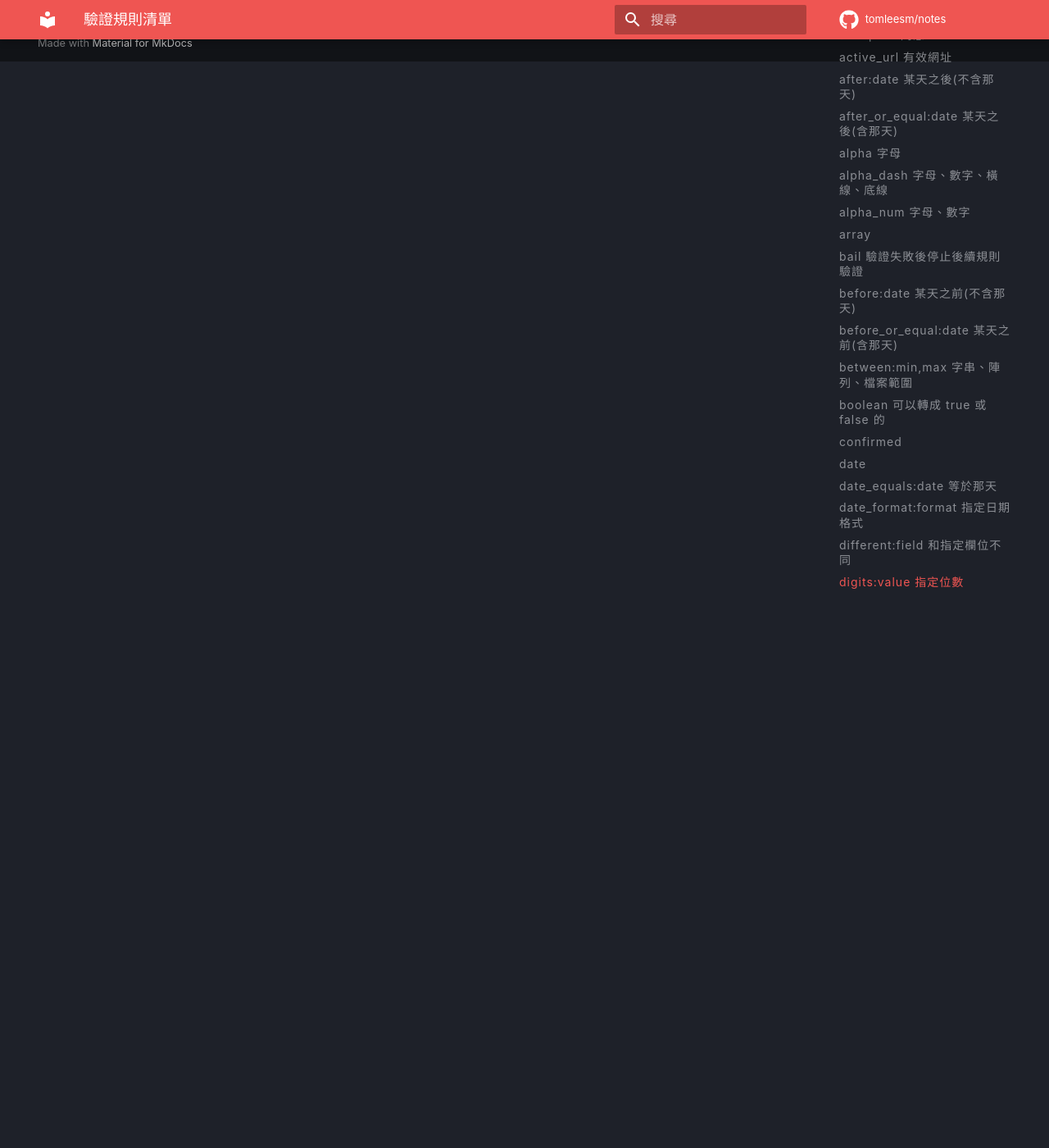
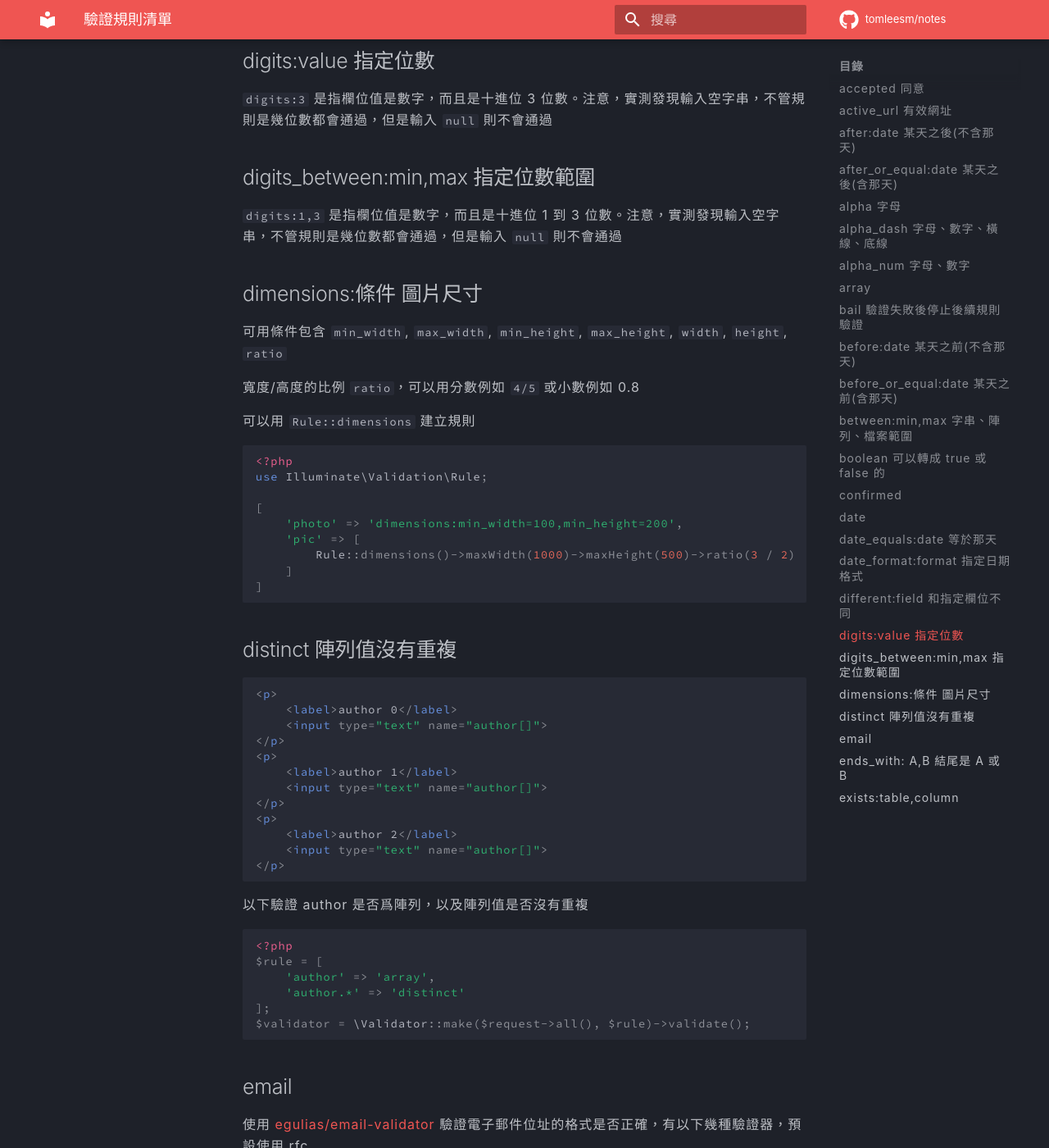
Before and after one commit to tomleesm/notes, an MkDocs documentation site: the page built from docs/laravel/form-validation-rules.md, in a window 1280 px wide and 1400 px high, scrolled down 8092 px. Shown: the whole window at 82% size. Built offline with MkDocs 1.6.1 and Material for MkDocs 9.7.7, drawn with Linux system fonts in a browser that asks for light colours; comment, search, counter and statistics services are not loaded; some of the changed text lies outside the part shown.

Commit message:
Laravel 表單驗證規則：ends_with 完成

````diff
--- a/docs/laravel/form-validation-rules.md
+++ b/docs/laravel/form-validation-rules.md
@@ -44,16 +44,29 @@
 
 ## array
 
-輸入必須是 PHP 陣列，例如以下這樣，但是表單欄位無法產生這樣的輸入，所以實際上無法使用這個規則
+輸入必須是 PHP 陣列，例如以下這樣
+
+``` html
+<p>
+    <label>author 0</label>
+    <input type="text" name="author[]">
+</p>
+<p>
+    <label>author 1</label>
+    <input type="text" name="author[]">
+</p>
+<p>
+    <label>author 2</label>
+    <input type="text" name="author[]">
+</p>
+```
 
 ``` php
 <?php
-$input = [
-    'test' => [ 'A', 'B' ]
+$rule = [
+    'author' => 'array'
 ];
-$rule = [
-    'test' => 'array'
-];
+$validator = \Validator::make($request->all(), $rule)->validate();
 ```
 
 ## bail 驗證失敗後停止後續規則驗證
@@ -251,4 +264,85 @@
 
 ## digits:value 指定位數
 
-`digits:3` 是指欄位值是數字，而且是十進位 3 位數
+`digits:3` 是指欄位值是數字，而且是十進位 3 位數。注意，實測發現輸入空字串，不管規則是幾位數都會通過，但是輸入 `null` 則不會通過
+
+## digits_between:min,max 指定位數範圍
+
+`digits:1,3` 是指欄位值是數字，而且是十進位 1 到 3 位數。注意，實測發現輸入空字串，不管規則是幾位數都會通過，但是輸入 `null` 則不會通過
+
+## dimensions:條件 圖片尺寸
+
+可用條件包含 `min_width`, `max_width`, `min_height`, `max_height`, `width`, `height`, `ratio`
+
+寬度/高度的比例 `ratio`，可以用分數例如 `4/5` 或小數例如 0.8
+
+可以用 `Rule::dimensions` 建立規則
+
+``` php
+<?php
+use Illuminate\Validation\Rule;
+
+[
+    'photo' => 'dimensions:min_width=100,min_height=200',
+    'pic' => [
+        Rule::dimensions()->maxWidth(1000)->maxHeight(500)->ratio(3 / 2)
+    ]
+]
+```
+
+## distinct 陣列值沒有重複
+
+``` html
+<p>
+    <label>author 0</label>
+    <input type="text" name="author[]">
+</p>
+<p>
+    <label>author 1</label>
+    <input type="text" name="author[]">
+</p>
+<p>
+    <label>author 2</label>
+    <input type="text" name="author[]">
+</p>
+```
+
+以下驗證 author 是否爲陣列，以及陣列值是否沒有重複
+
+``` php
+<?php
+$rule = [
+    'author' => 'array',
+    'author.*' => 'distinct'
+];
+$validator = \Validator::make($request->all(), $rule)->validate();
+```
+
+## email
+
+使用 [egulias/email-validator](https://github.com/egulias/EmailValidator) 驗證電子郵件位址的格式是否正確，有以下幾種驗證器，預設使用 rfc
+
+-   `rfc`：`RFCValidation`
+-   `strict`：`NoRFCWarningsValidation`
+-   `dns`：`DNSCheckValidation` (會檢查 @ 之後的網址是否有效，所以 tom@example.com 會驗證失敗)
+-   `spoof`：`SpoofCheckValidation` (文件提到：Will check for multi-utf-8 chars that can signal an erroneous email name，看不太懂)
+-   `filter`：`FilterEmailValidation` (透過 PHP `filter_var()`，Laravel 5.8 之前使用)
+
+``` php
+<?php
+[
+    'email' => 'email:rfc,dns,spoof'
+]
+```
+
+SpoofCheckValidation 需要安裝 php intl extension
+
+``` bash
+sudo apt install php-intl
+```
+
+## ends_with: A,B 結尾是 A 或 B
+
+`ends_with:A,B` 結尾是 A 或 B，所以 `'123ab'` 會驗證失敗，`'123AB'` 會通過
+
+## exists:table,column
````
